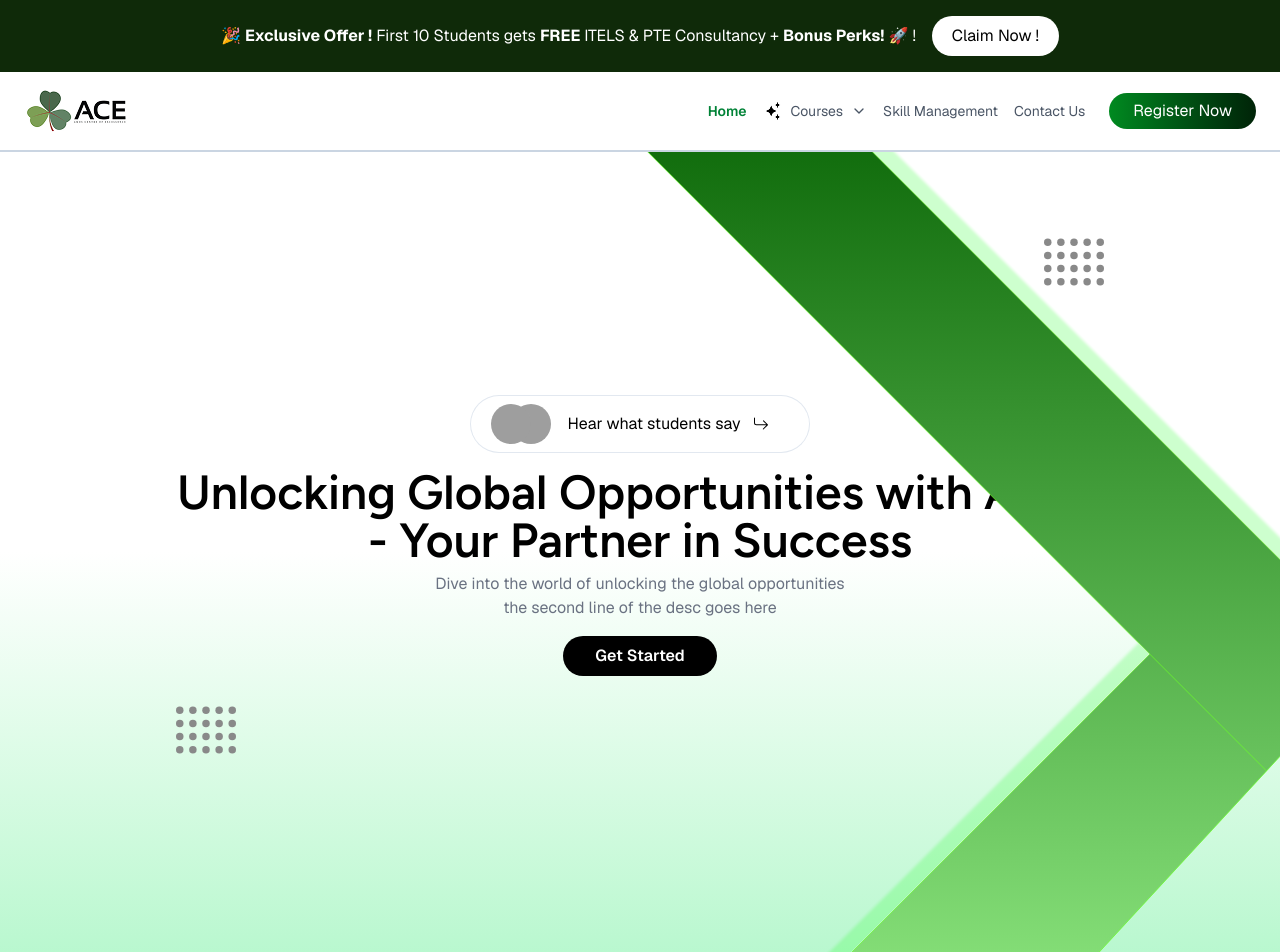
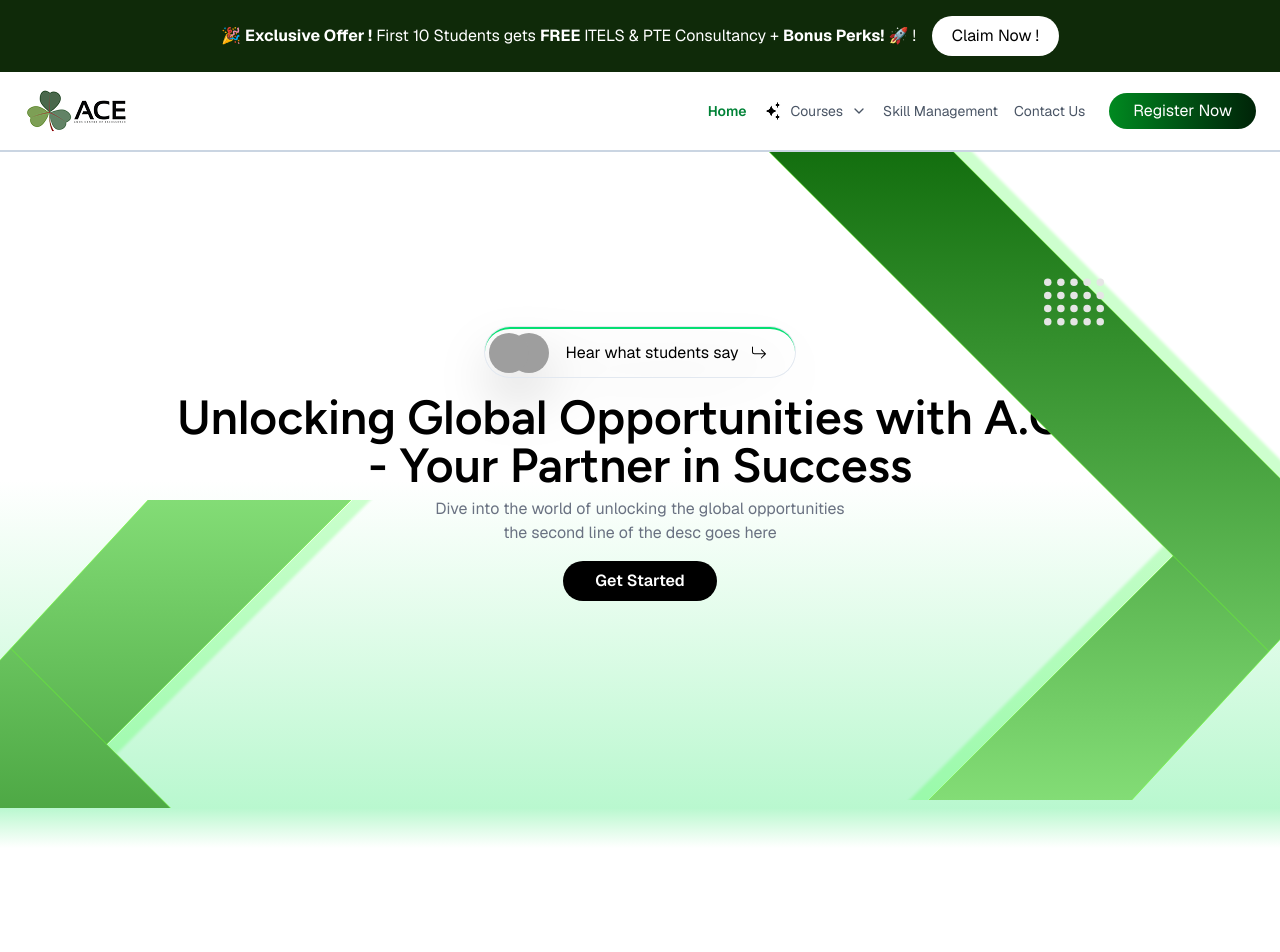
Before and after one commit to cosmicsagesling/ace, a Next.js app: page / in a window 1280 px wide. Shown: the top 952 px of the page. After the commit the page ends 848 px from the top, so only its background shows below. Built offline with nearby package versions, Linux system fonts and the light colour scheme; grey boxes are pictures that could not be loaded.

Commit message:
second push

```diff
--- a/app/Components/Navbar.tsx
+++ b/app/Components/Navbar.tsx
@@ -8,6 +8,7 @@ const Navbar = () => {
 
     const [isHovered, setHovered] = useState(false)
     const [isActive, setisActive] = useState("Home")
+    const [isCourse, setisCourse] = useState(false)
 
     const navItems = [
         { title: "Home", href: "/" },
@@ -27,22 +28,31 @@ const Navbar = () => {
 
 
     return (
-        <header className='z-100 w-full bg-white px-6 py-2 border-b-2 border-b-slate-300 sticky top-0'>
+        <header className='z-100 w-full bg-white/80 backdrop-blur-3xl  px-6 py-2 border-b-2 border-b-slate-300 sticky top-0'>
             <nav className='flex items-center justify-between'>
                 <img src={"/Logo.png"} />
                 <div className='flex gap-6 '>
                     <ul className='flex gap-4 items-center  '>
 
                         {navItems.map((item, index) => {
-                            return <li key={index} onMouseEnter={() => setHovered(true)} onMouseLeave={() => setHovered(false)} className={`cursor-pointer flex items-center gap-2  ${isActive == item.title ? 'text-green-700 font-semibold' : 'text-gray-600 '} hover:text-gray-500 text-sm `}>
+                            return <li key={index} onMouseEnter={() => { if (item.title == "Courses") { setisCourse(true); setHovered(true) } }} onMouseLeave={() => { if (item.title == "Courses") { setisCourse(false); setHovered(false) } }} className={`cursor-pointer flex items-center gap-2  ${isActive == item.title ? 'text-green-700 font-semibold' : 'text-gray-600 '} hover:text-gray-500 text-sm `}>
                                 {item?.icon && <><img src="/ai.png" alt="" className='w-5 h-5' /></>}
                                 <a href={item.href}>{item.title}</a>
                                 {item.dropdown && <ChevronDown className={`transition-all ${isHovered && 'rotate-180'} w-4 h-4`} />}
                             </li>
                         })}
-                        <div onMouseEnter={() => setHovered(true)} onMouseLeave={() => setHovered(false)} className={`${isHovered ? 'translate-y-1 opacity-100' : 'translate-y-0 opacity-0'} transition-all duration-500 absolute w-96 h-96 top-20 bg-white ring-1 ring-slate-300 rounded-md`}>
 
-                        </div>
+
+                        {
+
+                            <div
+                            onMouseEnter={()=> setisCourse(true)}
+                            onMouseLeave={()=> setisCourse(false)}
+                            className={`ml-13 ${isCourse ? 'translate-y-0 opacity-100 visible' : '-translate-y-1 opacity-0 invisible'} transition-all duration-500 absolute w-96 h-96 top-22 bg-white ring-1 ring-slate-300 rounded-md p-6`}>
+                                <h1 className='font-semibold text-xl'>Course Dropdown</h1>
+                            </div>
+                        }
+
                     </ul>
 
 
--- a/app/Components/small/AvatarGroup.tsx
+++ b/app/Components/small/AvatarGroup.tsx
@@ -4,7 +4,7 @@ import { BsArrowReturnRight} from 'react-icons/bs'
 
 const AvatarGroup = () => {
   return (
-    <div className='flex items-center px-10 ring-1 gap-4 ring-slate-200 rounded-full py-2'>
+    <div className='cursor-pointer flex items-center pr-7 border-t-2 border-t-green-400 drop-shadow-2xl pl-6 ring-1 gap-4 ring-slate-200 rounded-full py-1'>
         <div className='relative flex items-center'>
             <div className='w-10 h-10 rounded-full overflow-hidden'>
                 <img src="https://media.istockphoto.com/id/1399565382/photo/young-happy-mixed-race-businessman-standing-with-his-arms-crossed-working-alone-in-an-office.jpg?s=612x612&w=0&k=20&c=buXwOYjA_tjt2O3-kcSKqkTp2lxKWJJ_Ttx2PhYe3VM=" alt="" className='object-cover w-full h-full' />
--- a/app/globals.css
+++ b/app/globals.css
@@ -1,23 +1,4 @@
 @import "tailwindcss";
-
-:root {
-  --background: #ffffff;
-  --foreground: #171717;
-}
-
-@theme inline {
-  --color-background: var(--background);
-  --color-foreground: var(--foreground);
-  --font-sans: var(--font-geist-sans);
-  --font-mono: var(--font-geist-mono);
-}
-
-@media (prefers-color-scheme: dark) {
-  :root {
-    --background: #0a0a0a;
-    --foreground: #ededed;
-  }
-}
 
 body {
   font-family: Geist;
--- a/app/page.tsx
+++ b/app/page.tsx
@@ -11,7 +11,7 @@ const figtree = Figtree(
 const page = () => {
   return (
     <main>
-      <section className='overflow-hidden relative h-screen flex flex-col gap-4 items-center justify-center w-full bg-gradient-to-t from-green-200 via-white to-white '>
+      <section className='overflow-hidden relative h-[82dvh] flex flex-col gap-4 items-center justify-center w-full bg-gradient-to-t from-green-200 via-white to-white '>
         <AvatarGroup/>
         <div className='flex flex-col gap-2'>
         <h1 className={` ${figtree.className} text-center font-semibold text-5xl text-black `}>Unlocking Global Opportunities with A.C.E <br /> -  Your Partner in Success</h1>
@@ -21,15 +21,22 @@ const page = () => {
         </div>
         <a className='cursor-pointer bg-black text-white px-8 py-2 rounded-full font-semibold hover:translate-y-1 transition-all hover:bg-gray-700'>Get Started</a>
         <div>
-          <img src="/dot.svg" alt="" className='absolute top-20 right-44 size-15' />
+          <img src="/Frame 576.svg" alt="" className='absolute top-30 right-44 size-15 z-99 text-white ' />
           <img src="/dot.svg" alt="" className='absolute bottom-48 left-44 size-15' />
         </div>
         <div>
-          <img src="/bg-arrow.svg" alt="" className='absolute top-0 right-0 h-full w-fit' />
+          <img src="/bg-arrow.svg" alt="" className='absolute -top-2 right-0 h-full w-fit' />
+          <img src="/bg-arrow.svg" alt="" className='absolute -bottom-87 left-0 rotate-180 h-full w-fit' />
+
         </div>
       </section>
 
-      <section className='h-[80dvh] bg-transparent'>
+      <div className='h-[5dvh] w-full bg-gradient-to-t from-white to-green-200' />
+
+      <section>
+
+
+
 
       </section>
     </main>
```
Also changed, not shown: public/Frame 576.svg (added), public/dot2.svg (added).
